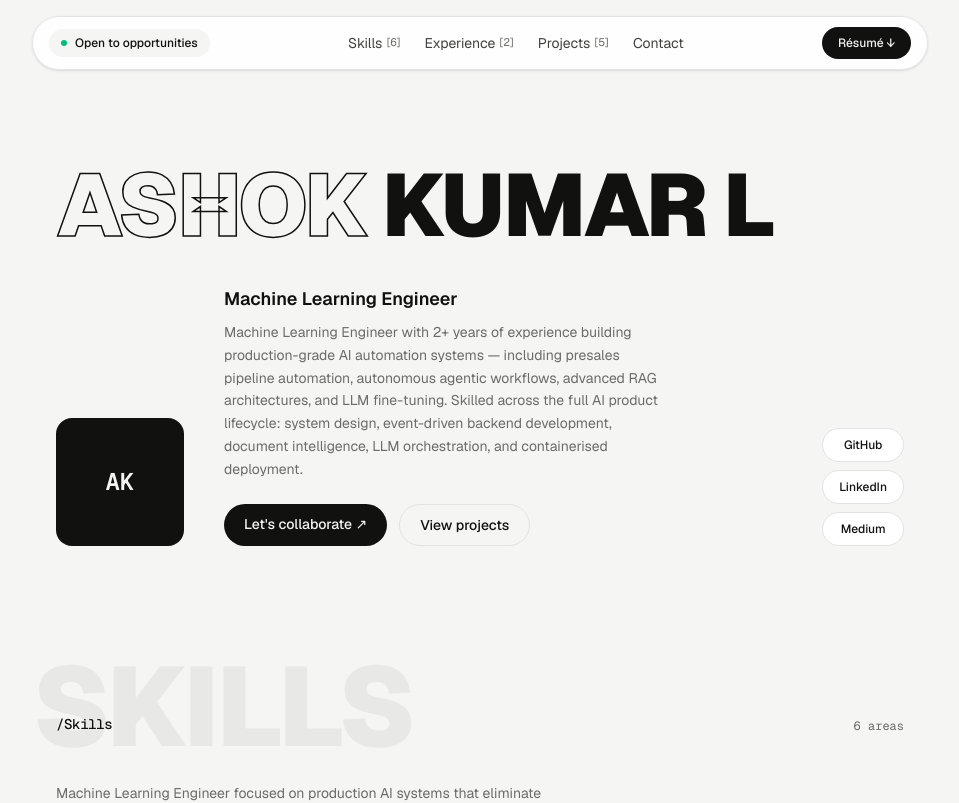
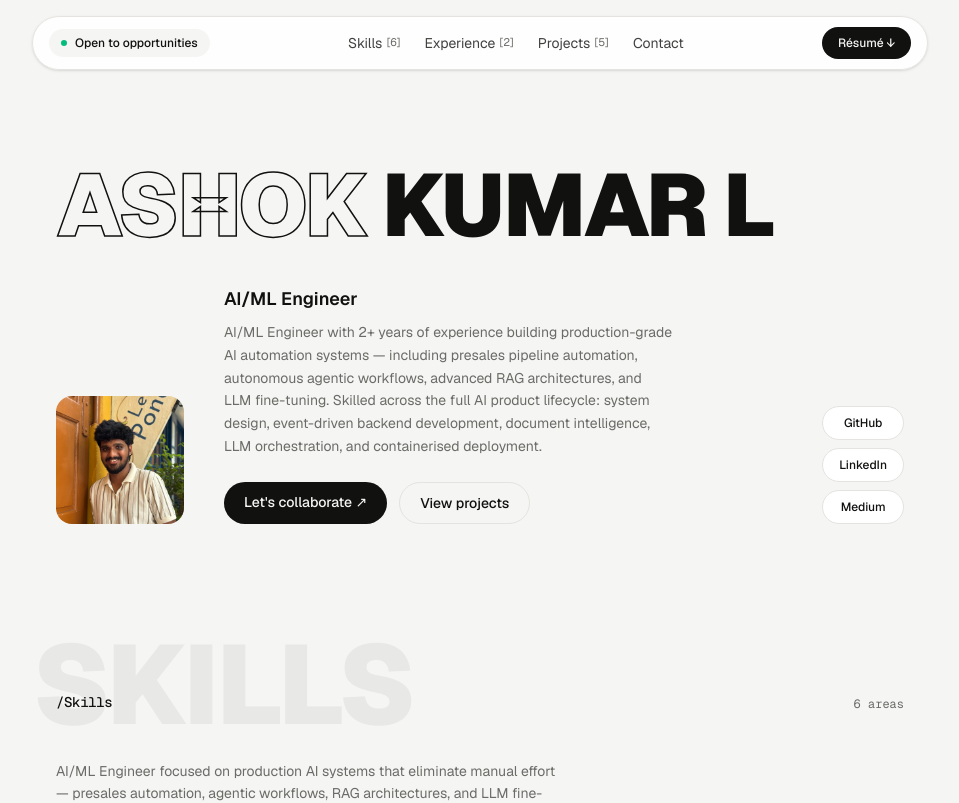
Before and after one commit to AshokKumar0906/my-portfolio, a Next.js app: page / in a window 1280 px wide. Shown: the top 803 px of the page, without its empty margins (160-1119 px from the left). Built offline with nearby package versions, Linux system fonts and the light colour scheme.

Commit message:
Add portrait photo, rebrand title to AI/ML Engineer
Replace initials avatar in the hero with a real portrait and update
the professional title from "Machine Learning Engineer" to
"AI/ML Engineer" across metadata, hero, and about copy.

```diff
--- a/src/app/layout.tsx
+++ b/src/app/layout.tsx
@@ -13,9 +13,9 @@ const geistMono = Geist_Mono({
   subsets: ["latin"],
 });
 
-const title = "Ashok Kumar L — Machine Learning Engineer";
+const title = "Ashok Kumar L — AI/ML Engineer";
 const description =
-  "Machine Learning Engineer specialising in agentic AI, RAG systems, LLM fine-tuning, and production AI automation.";
+  "AI/ML Engineer specialising in agentic AI, RAG systems, LLM fine-tuning, and production AI automation.";
 
 export const metadata: Metadata = {
   metadataBase: new URL("https://ashok-kumar-l-portfolio.vercel.app"),
--- a/src/components/About.tsx
+++ b/src/components/About.tsx
@@ -5,7 +5,7 @@ export default function About() {
   return (
     <Section id="about" ghost="SKILLS" title="Skills" meta={`${skills.length} areas`}>
       <p className="mb-10 max-w-lg text-sm leading-relaxed text-muted">
-        Machine Learning Engineer focused on production AI systems that
+        AI/ML Engineer focused on production AI systems that
         eliminate manual effort — presales automation, agentic workflows, RAG
         architectures, and LLM fine-tuning, backed by an M.Sc. in Data
         Science and dual cloud certifications from Oracle and AWS.
--- a/src/components/Hero.tsx
+++ b/src/components/Hero.tsx
@@ -1,3 +1,4 @@
+import Image from "next/image";
 import { profile } from "@/lib/data";
 
 const socials = [
@@ -18,12 +19,15 @@ export default function Hero() {
       </h1>
 
       <div className="mt-10 grid gap-10 sm:grid-cols-[auto_1fr_auto] sm:items-end">
-        <div
-          aria-hidden
-          className="flex h-28 w-28 shrink-0 items-center justify-center rounded-2xl bg-ink font-mono text-2xl font-semibold text-ink-foreground sm:h-32 sm:w-32"
-        >
-          {first[0]}
-          {last[0]}
+        <div className="h-28 w-28 shrink-0 overflow-hidden rounded-2xl sm:h-32 sm:w-32">
+          <Image
+            src="/portrait.jpg"
+            alt={profile.name}
+            width={256}
+            height={256}
+            className="h-full w-full object-cover object-[50%_25%]"
+            priority
+          />
         </div>
 
         <div>
--- a/src/lib/data.ts
+++ b/src/lib/data.ts
@@ -1,11 +1,11 @@
 export const profile = {
   name: "Ashok Kumar L",
-  title: "Machine Learning Engineer",
+  title: "AI/ML Engineer",
   location: "Chennai, India",
   email: "ashokkumar0906.ak@gmail.com",
   phone: "+91 99441 82706",
   summary:
-    "Machine Learning Engineer with 2+ years of experience building production-grade AI automation systems — including presales pipeline automation, autonomous agentic workflows, advanced RAG architectures, and LLM fine-tuning. Skilled across the full AI product lifecycle: system design, event-driven backend development, document intelligence, LLM orchestration, and containerised deployment.",
+    "AI/ML Engineer with 2+ years of experience building production-grade AI automation systems — including presales pipeline automation, autonomous agentic workflows, advanced RAG architectures, and LLM fine-tuning. Skilled across the full AI product lifecycle: system design, event-driven backend development, document intelligence, LLM orchestration, and containerised deployment.",
   links: {
     github: "https://github.com/AshokKumar0906",
     linkedin: "https://www.linkedin.com/in/ashok-kumar-l/",
```
Also changed, not shown: public/portrait.jpg (added).
